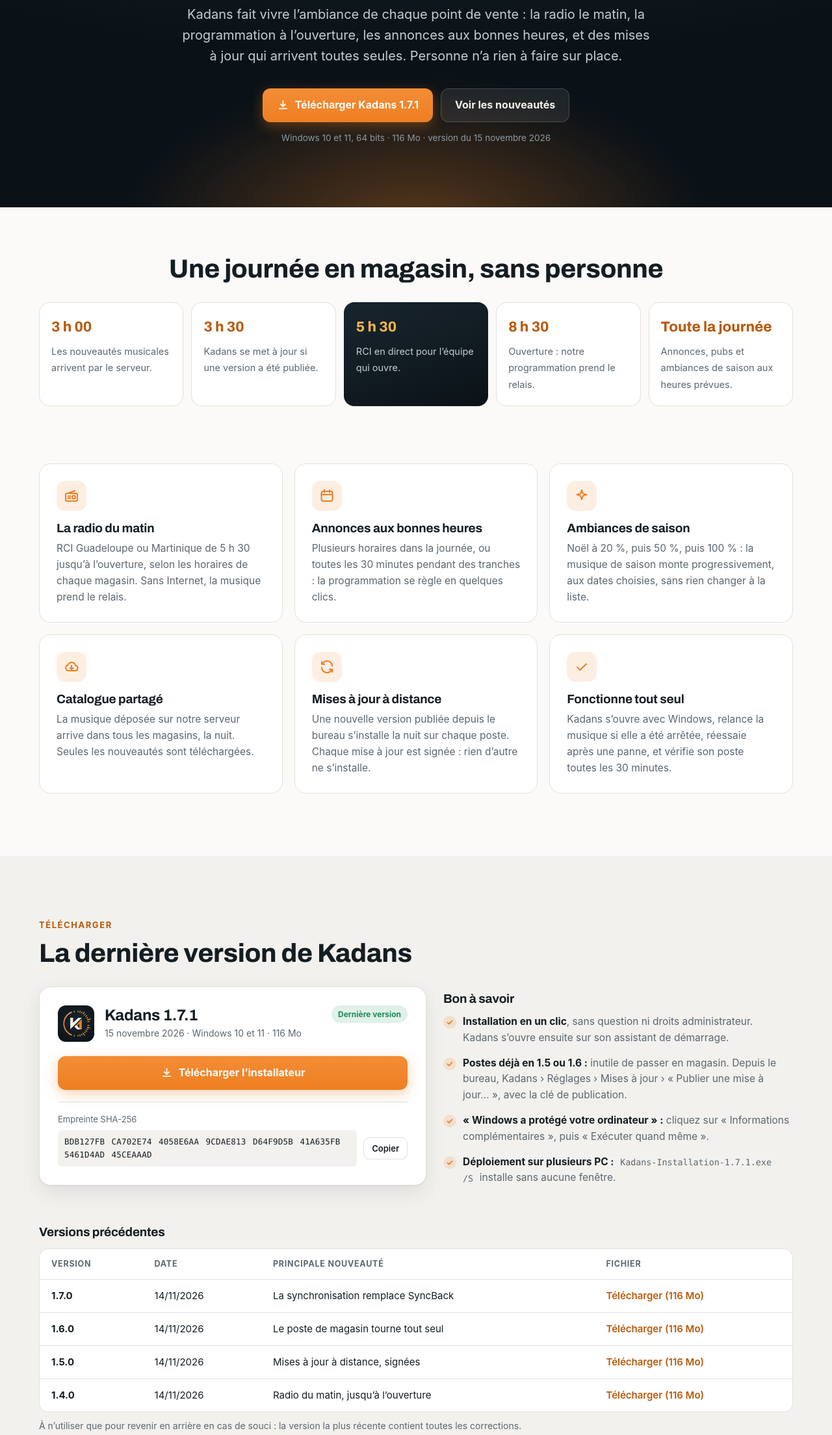
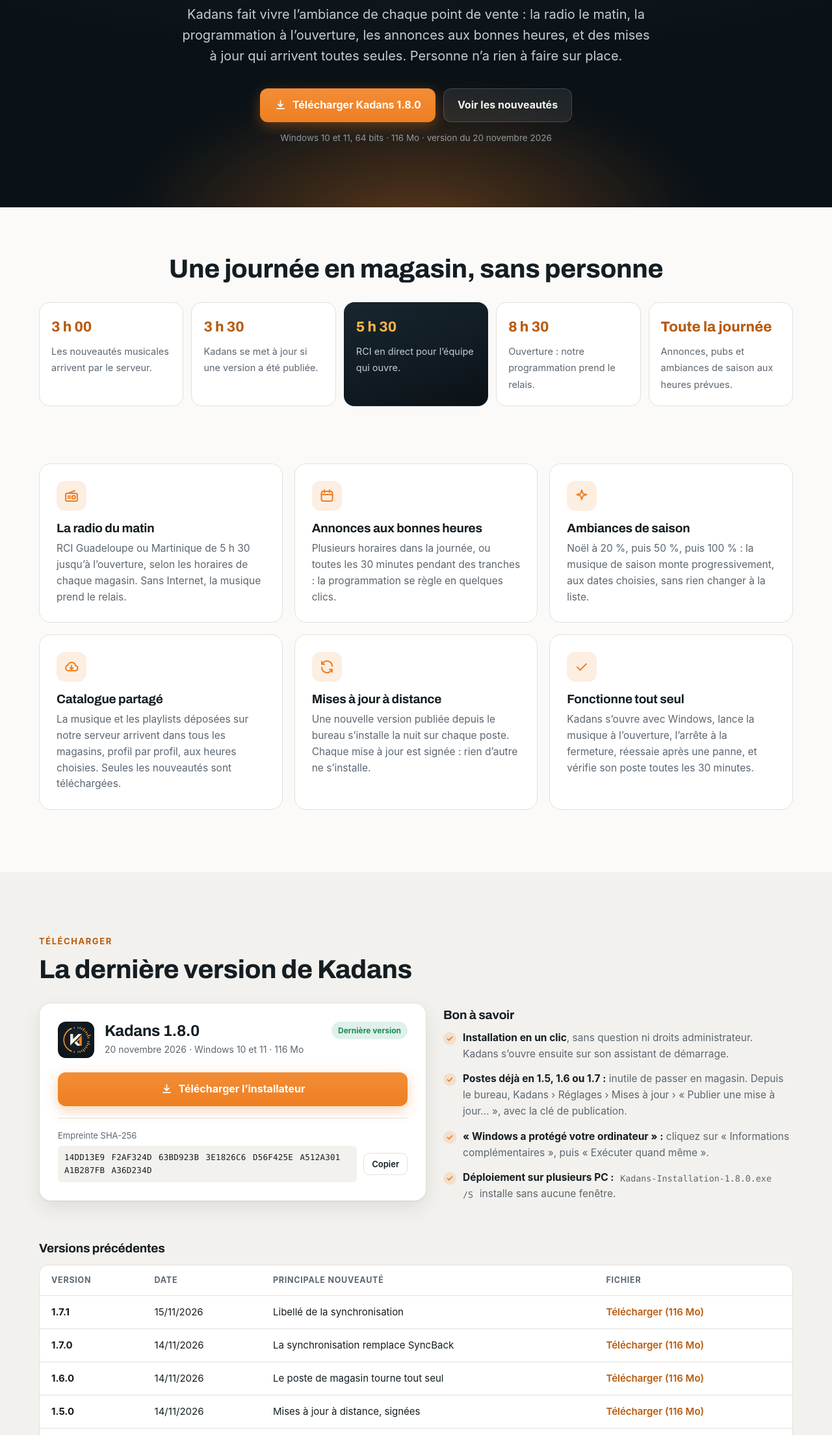
Before and after one commit to Wuupsy/kadans, a plain HTML site: page index.html in a window 1280 px wide. Shown: the part 380-2588 px from the top of the page at 65% size. Drawn offline with Linux system fonts and the light colour scheme.

Commit message:
Site Kadans 1.8.0
Profils de synchronisation et arrêt à la fermeture du magasin.

Co-Authored-By: Claude Opus 5.5 <noreply@anthropic.com>

```diff
--- a/index.html
+++ b/index.html
@@ -41,13 +41,13 @@
       <h1>La musique de nos magasins,<br><span class="grad">en pilote automatique.</span></h1>
       <p class="lead">Kadans fait vivre l’ambiance de chaque point de vente : la radio le matin, la programmation à l’ouverture, les annonces aux bonnes heures, et des mises à jour qui arrivent toutes seules. Personne n’a rien à faire sur place.</p>
       <div class="cta">
-        <a class="btn btn-primary" href="https://github.com/Wuupsy/kadans/releases/download/v1.7.1/Kadans-Installation-1.7.1.exe" download>
+        <a class="btn btn-primary" href="https://github.com/Wuupsy/kadans/releases/download/v1.8.0/Kadans-Installation-1.8.0.exe" download>
           <svg viewBox="0 0 24 24" aria-hidden="true"><path d="M12 4v11m0 0-4.5-4.5M12 15l4.5-4.5M5 19h14"/></svg>
-          Télécharger Kadans 1.7.1
+          Télécharger Kadans 1.8.0
         </a>
         <a class="btn btn-ghost" href="#nouveautes">Voir les nouveautés</a>
       </div>
-      <p class="meta">Windows 10 et 11, 64 bits · 116&nbsp;Mo · version du 15 novembre 2026</p>
+      <p class="meta">Windows 10 et 11, 64 bits · 116&nbsp;Mo · version du 20 novembre 2026</p>
     </div>
   </section>
 
@@ -87,7 +87,7 @@
         <article class="feat">
           <span class="ico"><svg viewBox="0 0 24 24"><path d="M7 18h10.5a4 4 0 0 0 .6-7.95A6 6 0 0 0 6.6 9.2 4.5 4.5 0 0 0 7 18z"/><path d="M12 10v6m0 0-2.5-2.5M12 16l2.5-2.5"/></svg></span>
           <h3>Catalogue partagé</h3>
-          <p>La musique déposée sur notre serveur arrive dans tous les magasins, la nuit. Seules les nouveautés sont téléchargées.</p>
+          <p>La musique et les playlists déposées sur notre serveur arrivent dans tous les magasins, profil par profil, aux heures choisies. Seules les nouveautés sont téléchargées.</p>
         </article>
         <article class="feat">
           <span class="ico"><svg viewBox="0 0 24 24"><path d="M20 11a8 8 0 0 0-14.3-4.9L4 8M4 4v4h4M4 13a8 8 0 0 0 14.3 4.9L20 16M20 20v-4h-4"/></svg></span>
@@ -97,7 +97,7 @@
         <article class="feat">
           <span class="ico"><svg viewBox="0 0 24 24"><path d="M5 12.5l4.5 4.5L19 7.5"/></svg></span>
           <h3>Fonctionne tout seul</h3>
-          <p>Kadans s’ouvre avec Windows, relance la musique si elle a été arrêtée, réessaie après une panne, et vérifie son poste toutes les 30 minutes.</p>
+          <p>Kadans s’ouvre avec Windows, lance la musique à l’ouverture, l’arrête à la fermeture, réessaie après une panne, et vérifie son poste toutes les 30 minutes.</p>
         </article>
       </div>
     </div>
@@ -113,28 +113,28 @@
           <div class="dl-head">
             <img src="assets/img/kadans-icone.svg" width="56" height="56" alt="">
             <div>
-              <h3>Kadans 1.7.1</h3>
-              <p class="muted">15 novembre 2026 · Windows 10 et 11 · 116&nbsp;Mo</p>
+              <h3>Kadans 1.8.0</h3>
+              <p class="muted">20 novembre 2026 · Windows 10 et 11 · 116&nbsp;Mo</p>
             </div>
             <span class="tag">Dernière version</span>
           </div>
-          <a class="btn btn-primary btn-wide" href="https://github.com/Wuupsy/kadans/releases/download/v1.7.1/Kadans-Installation-1.7.1.exe" download>
+          <a class="btn btn-primary btn-wide" href="https://github.com/Wuupsy/kadans/releases/download/v1.8.0/Kadans-Installation-1.8.0.exe" download>
             <svg viewBox="0 0 24 24" aria-hidden="true"><path d="M12 4v11m0 0-4.5-4.5M12 15l4.5-4.5M5 19h14"/></svg>
             Télécharger l’installateur
           </a>
           <div class="sha">
             <span class="muted">Empreinte SHA-256</span>
-            <code id="sha-171" data-value="BDB127FBCA702E744058E6AA9CDAE813D64F9D5B41A635FB5461D4AD45CEAAAD">BDB127FB CA702E74 4058E6AA 9CDAE813 D64F9D5B 41A635FB 5461D4AD 45CEAAAD</code>
-            <button class="copy" type="button" data-copy="sha-171">Copier</button>
+            <code id="sha-180" data-value="14DD13E9F2AF324D63BD923B3E1826C6D56F425EA512A301A1B287FBA36D234D">14DD13E9 F2AF324D 63BD923B 3E1826C6 D56F425E A512A301 A1B287FB A36D234D</code>
+            <button class="copy" type="button" data-copy="sha-180">Copier</button>
           </div>
         </div>
         <div class="dl-help">
           <h3>Bon à savoir</h3>
           <ul class="ticks">
             <li><b>Installation en un clic</b>, sans question ni droits administrateur. Kadans s’ouvre ensuite sur son assistant de démarrage.</li>
-            <li><b>Postes déjà en 1.5 ou 1.6 :</b> inutile de passer en magasin. Depuis le bureau, Kadans › Réglages › Mises à jour › « Publier une mise à jour… », avec la clé de publication.</li>
+            <li><b>Postes déjà en 1.5, 1.6 ou 1.7 :</b> inutile de passer en magasin. Depuis le bureau, Kadans › Réglages › Mises à jour › « Publier une mise à jour… », avec la clé de publication.</li>
             <li><b>« Windows a protégé votre ordinateur » :</b> cliquez sur « Informations complémentaires », puis « Exécuter quand même ».</li>
-            <li><b>Déploiement sur plusieurs PC :</b> <code>Kadans-Installation-1.7.1.exe /S</code> installe sans aucune fenêtre.</li>
+            <li><b>Déploiement sur plusieurs PC :</b> <code>Kadans-Installation-1.8.0.exe /S</code> installe sans aucune fenêtre.</li>
           </ul>
         </div>
       </div>
@@ -144,6 +144,7 @@
         <table class="versions">
           <thead><tr><th>Version</th><th>Date</th><th>Principale nouveauté</th><th>Fichier</th></tr></thead>
           <tbody>
+            <tr><td><b>1.7.1</b></td><td>15/11/2026</td><td>Libellé de la synchronisation</td><td><a href="https://github.com/Wuupsy/kadans/releases/download/v1.7.1/Kadans-Installation-1.7.1.exe" download>Télécharger (116&nbsp;Mo)</a></td></tr>
             <tr><td><b>1.7.0</b></td><td>14/11/2026</td><td>La synchronisation remplace SyncBack</td><td><a href="https://github.com/Wuupsy/kadans/releases/download/v1.7.0/Kadans-Installation-1.7.0.exe" download>Télécharger (116&nbsp;Mo)</a></td></tr>
             <tr><td><b>1.6.0</b></td><td>14/11/2026</td><td>Le poste de magasin tourne tout seul</td><td><a href="https://github.com/Wuupsy/kadans/releases/download/v1.6.0/Kadans-Installation-1.6.0.exe" download>Télécharger (116&nbsp;Mo)</a></td></tr>
             <tr><td><b>1.5.0</b></td><td>14/11/2026</td><td>Mises à jour à distance, signées</td><td><a href="https://github.com/Wuupsy/kadans/releases/download/v1.5.0/Kadans-Installation-1.5.0.exe" download>Télécharger (116&nbsp;Mo)</a></td></tr>
@@ -161,6 +162,16 @@
       <p class="kicker">Nouveautés</p>
       <h2>Ce qui a changé</h2>
       <div class="log">
+        <article class="rel">
+          <header><span class="v">1.8.0</span><time datetime="2026-11-20">20 novembre 2026</time></header>
+          <h3>Profils de synchronisation et arrêt à la fermeture</h3>
+          <ul>
+            <li>Plusieurs profils de synchronisation, comme dans SyncBack : chaque profil a son dossier du serveur, son dossier sur le PC, son heure et son mode (miroir ou non). Ils passent l’un après l’autre.</li>
+            <li>La page Musique affiche le tableau des profils : prochaine exécution, résultat, dernière exécution, avec un bouton «&nbsp;Lancer&nbsp;» par profil. Un profil «&nbsp;à la demande&nbsp;» (copie sur clé USB) ne part qu’avec son propre bouton.</li>
+            <li>Arrêt de la musique à la fermeture du magasin : une heure de fermeture par jour (Programmation › Horaires du magasin). La musique s’arrête en fondu, ne repart pas si le PC redémarre la nuit, et reprend le lendemain avec la radio du matin puis à l’ouverture.</li>
+            <li>Un profil en échec est réessayé 15&nbsp;minutes plus tard, sans bloquer les autres.</li>
+          </ul>
+        </article>
         <article class="rel">
           <header><span class="v">1.7.1</span><time datetime="2026-11-15">15 novembre 2026</time></header>
           <h3>Petite correction</h3>
```
